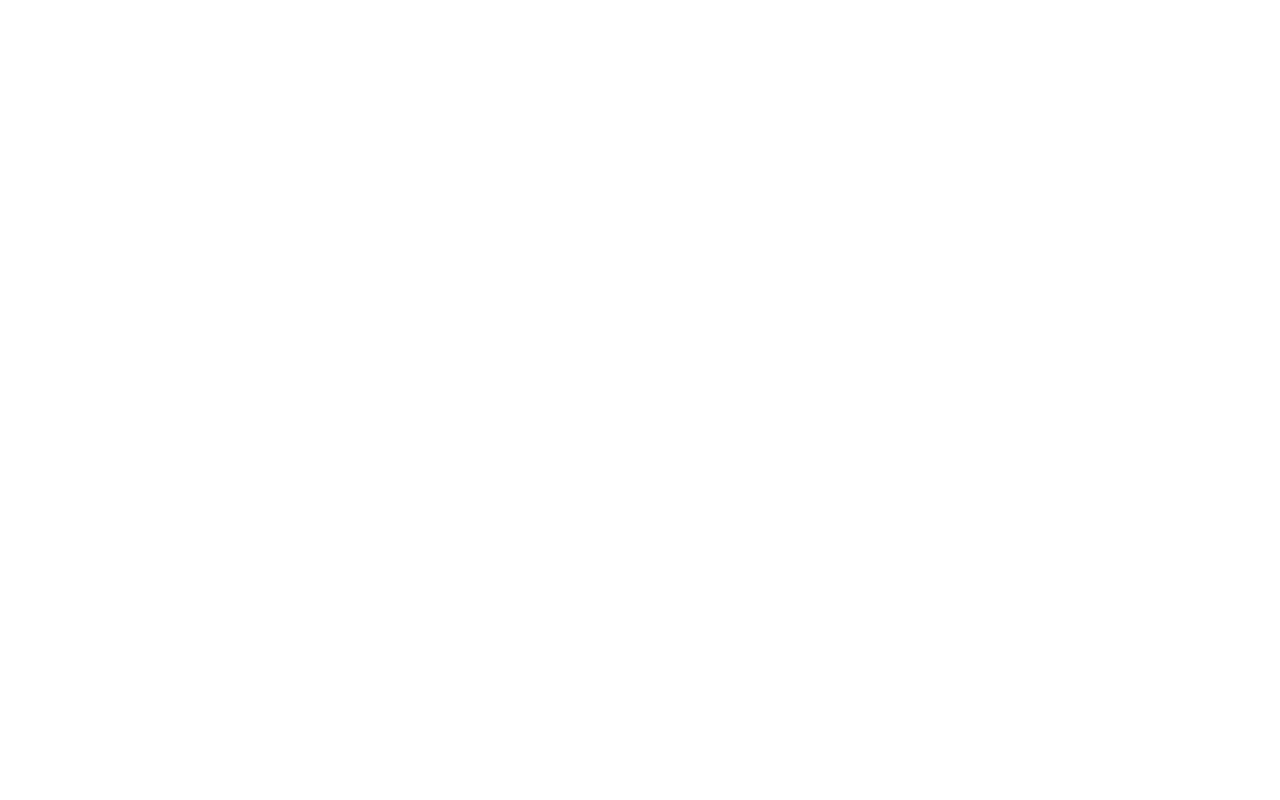
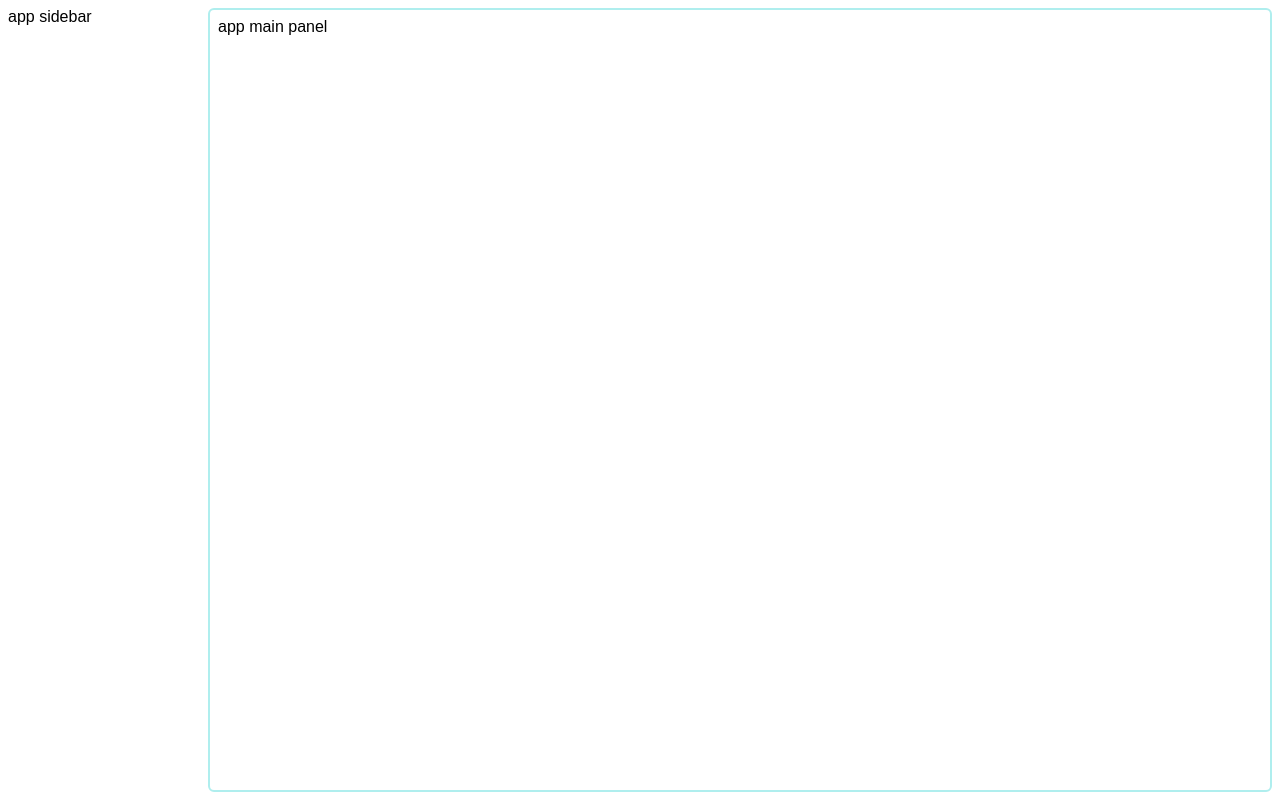
Before and after one commit to orogeny/vanilla-planner, a website built with Vite: page index.html in a window 1280 px wide. Built offline with nearby package versions, Linux system fonts and the light colour scheme.

Commit message:
feat: style hole for fixed sidebar and flexed main panel

```diff
--- a/index.html
+++ b/index.html
@@ -9,6 +9,9 @@
     <title>Vanilla Planner</title>
   </head>
   <body>
-    <div id="app"></div>
+    <div id="app">
+      <aside class="sidebar">app sidebar</aside>
+      <main class="main">app main panel</main>
+    </div>
   </body>
 </html>
--- a/src/style.css
+++ b/src/style.css
@@ -0,0 +1,32 @@
+* {
+  box-sizing: border-box;
+  margin: 0;
+  padding: 0;
+}
+
+body {
+  font-family: sans-serif;
+}
+
+#app {
+  padding: 0.5rem;
+  height: 100vh;
+
+  display: flex;
+  gap: 0.5rem;
+}
+
+.sidebar {
+  flex: none;
+
+  width: 192px;
+}
+
+.main {
+  flex: 1 1 0%;
+
+  padding: 0.5rem;
+
+  border: 2px solid paleturquoise;
+  border-radius: 0.375rem;
+}
```
